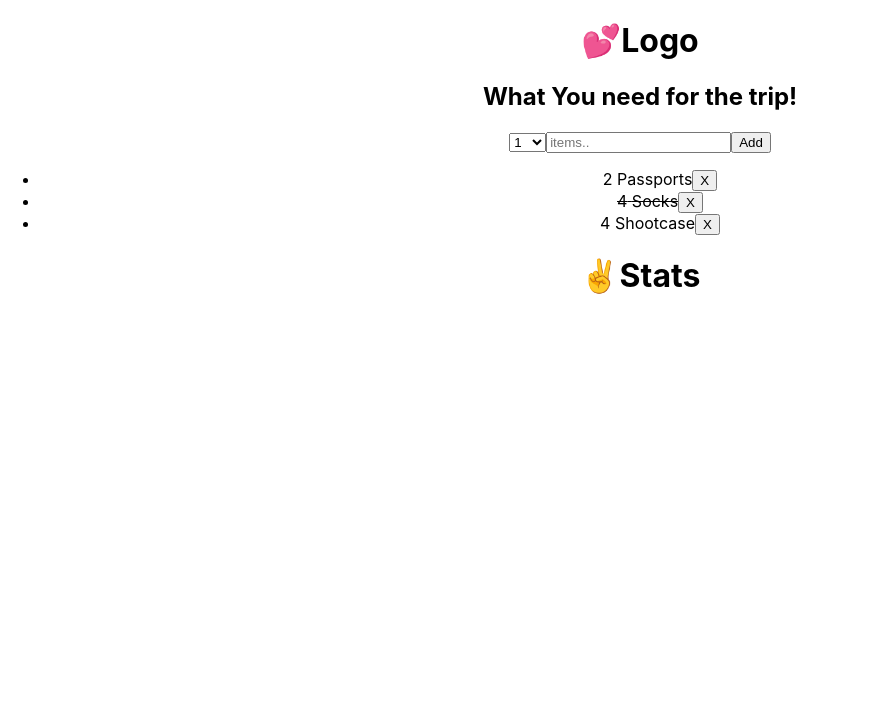
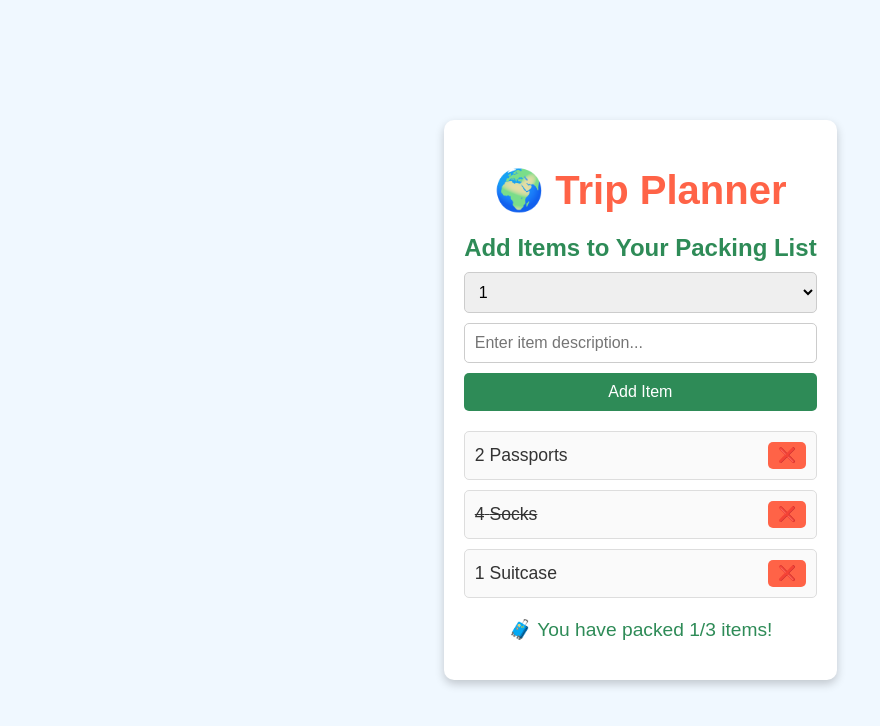
Before and after one commit to np2861996/Travel-List, a React (Create React App) app: page / in a window 1280 px wide. Shown: the top 726 px of the page, without its empty margins (0-880 px from the left). Built offline with nearby package versions, Linux system fonts and the light colour scheme.

Commit message:
12012025 travel list 2

```diff
--- a/src/App.css
+++ b/src/App.css
@@ -1,38 +1,120 @@
-.App {
+/* General Styling */
+body {
+  font-family: "Arial", sans-serif;
+  background-color: #f0f8ff;
+  color: #333;
+  margin: 0;
+  padding: 0;
+  display: flex;
+  justify-content: center;
+  align-items: center;
+  height: 100vh;
   text-align: center;
 }
 
-.App-logo {
-  height: 40vmin;
-  pointer-events: none;
+.App {
+  background: white;
+  border-radius: 10px;
+  box-shadow: 0 4px 10px rgba(0, 0, 0, 0.2);
+  width: 90%;
+  max-width: 600px;
+  padding: 20px;
 }
 
-@media (prefers-reduced-motion: no-preference) {
-  .App-logo {
-    animation: App-logo-spin infinite 20s linear;
-  }
+/* Logo */
+.logo {
+  font-size: 2.5rem;
+  color: #ff6347;
+  margin-bottom: 20px;
 }
 
-.App-header {
-  background-color: #282c34;
-  min-height: 100vh;
+/* Form Styling */
+.form-container {
+  margin-bottom: 20px;
+}
+
+.add-frm {
   display: flex;
   flex-direction: column;
-  align-items: center;
-  justify-content: center;
-  font-size: calc(10px + 2vmin);
-  color: white;
+  gap: 10px;
 }
 
-.App-link {
-  color: #61dafb;
+.add-frm h2 {
+  margin: 0;
+  color: #2e8b57;
 }
 
-@keyframes App-logo-spin {
-  from {
-    transform: rotate(0deg);
-  }
-  to {
-    transform: rotate(360deg);
-  }
+.add-frm select,
+.add-frm input {
+  padding: 10px;
+  border: 1px solid #ccc;
+  border-radius: 5px;
+  font-size: 1rem;
 }
+
+.add-btn {
+  padding: 10px 15px;
+  background-color: #2e8b57;
+  color: white;
+  border: none;
+  border-radius: 5px;
+  font-size: 1rem;
+  cursor: pointer;
+  transition: background-color 0.3s;
+}
+
+.add-btn:hover {
+  background-color: #228b22;
+}
+
+/* List Styling */
+.list-container {
+  margin-top: 20px;
+}
+
+.item-list {
+  list-style: none;
+  padding: 0;
+}
+
+.list-item {
+  display: flex;
+  justify-content: space-between;
+  align-items: center;
+  padding: 10px;
+  border: 1px solid #ddd;
+  border-radius: 5px;
+  margin-bottom: 10px;
+  background-color: #fafafa;
+  transition: transform 0.2s;
+}
+
+.list-item:hover {
+  transform: translateY(-3px);
+}
+
+.item-description {
+  font-size: 1.1rem;
+}
+
+.remove-btn {
+  padding: 5px 10px;
+  background-color: #ff6347;
+  color: white;
+  border: none;
+  border-radius: 5px;
+  cursor: pointer;
+  font-size: 0.9rem;
+  transition: background-color 0.3s;
+}
+
+.remove-btn:hover {
+  background-color: #e53e3e;
+}
+
+/* Stats */
+.stats {
+  margin-top: 20px;
+  font-size: 1.2rem;
+  color: #2e8b57;
+}
--- a/src/App.js
+++ b/src/App.js
@@ -4,16 +4,18 @@ import "./App.css";
 const initialItems = [
   { id: 1, Description: "Passports", Quanity: 2, Packed: false },
   { id: 2, Description: "Socks", Quanity: 4, Packed: true },
-  { id: 3, Description: "Shootcase", Quanity: 4, Packed: false },
+  { id: 3, Description: "Suitcase", Quanity: 1, Packed: false },
 ];
 
 function App() {
+  const [items, setItems] = useState(initialItems);
+
   return (
     <div className="App">
       <Logo />
-      <Form />
-      <PackingList />
-      <Stats />
+      <Form items={items} setItems={setItems} />
+      <PackingList items={items} setItems={setItems} />
+      <Stats items={items} />
     </div>
   );
 }
@@ -21,27 +23,27 @@ function App() {
 export default App;
 
 function Logo() {
-  return <h1>💕Logo</h1>;
+  return <h1 className="logo">🌍 Trip Planner</h1>;
 }
 
-function Form() {
+function Form({ items, setItems }) {
+  const [Description, setDescription] = useState("");
+  const [Quanity, setQuanity] = useState(1);
+
   function HandleSubmit(e) {
     e.preventDefault();
 
     const newItem = { Description, Quanity, Packed: false, id: Date.now() };
-    console.log(newItem);
+    setItems([...items, newItem]);
 
     setDescription("");
     setQuanity(1);
   }
 
-  const [Description, setDescription] = useState("");
-  const [Quanity, setQuanity] = useState(1);
-
   return (
-    <div>
+    <div className="form-container">
       <form className="add-frm" onSubmit={HandleSubmit}>
-        <h2>What You need for the trip!</h2>
+        <h2>Add Items to Your Packing List</h2>
         <select
           value={Quanity}
           onChange={(e) => setQuanity(Number(e.target.value))}
@@ -55,37 +57,57 @@ function Form() {
 
         <input
           type="text"
-          placeholder="items.."
+          placeholder="Enter item description..."
           value={Description}
           onChange={(e) => setDescription(e.target.value)}
         />
-        <button>Add</button>
+        <button className="add-btn">Add Item</button>
       </form>
     </div>
   );
 }
 
-function PackingList() {
+function PackingList({ items, setItems }) {
+  function HandleRemoveItem(id) {
+    setItems(items.filter((item) => item.id !== id));
+  }
+
   return (
-    <div className="list-items">
-      <ul>
-        {initialItems.map((item) => (
-          <Item item={item} key={item.id} />
+    <div className="list-container">
+      <ul className="item-list">
+        {items.map((item) => (
+          <Item item={item} key={item.id} onRemove={HandleRemoveItem} />
         ))}
       </ul>
     </div>
   );
 }
-function Item({ item }) {
+
+function Item({ item, onRemove }) {
   return (
-    <li>
-      <span style={item.Packed ? { textDecoration: "line-through" } : {}}>
+    <li className="list-item">
+      <span
+        className="item-description"
+        style={item.Packed ? { textDecoration: "line-through" } : {}}
+      >
         {item.Quanity} {item.Description}
       </span>
-      <button>X</button>
+      <button className="remove-btn" onClick={() => onRemove(item.id)}>
+        ❌
+      </button>
     </li>
   );
 }
-function Stats() {
-  return <h1>✌️Stats</h1>;
+
+function Stats({ items }) {
+  const totalItems = items.length;
+  const packedItems = items.filter((item) => item.Packed).length;
+
+  return (
+    <div className="stats">
+      <p>
+        🧳 You have packed {packedItems}/{totalItems} items!
+      </p>
+    </div>
+  );
 }
```
